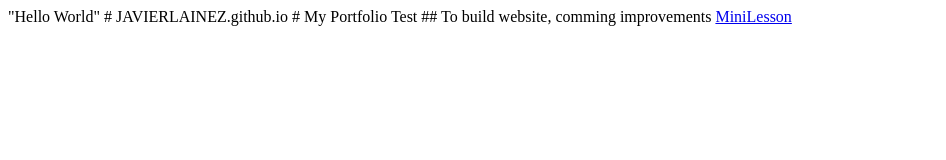
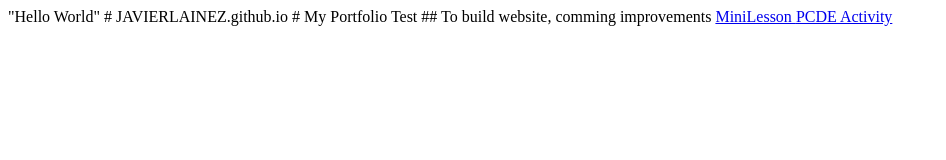
Before and after one commit to JAVIERLAINEZ/JAVIERLAINEZ.github.io, a plain HTML site: page index.html in a window 1280 px wide. Shown: the whole page, without its empty margins (0-946 px from the left). Drawn offline with Linux system fonts and the light colour scheme.

Commit message:
Update index.html

```diff
--- a/index.html
+++ b/index.html
@@ -7,3 +7,4 @@
 ## To build website, comming improvements
 
 <a href="https://github.com/JAVIERLAINEZ/GitHubMiniLesson">MiniLesson  </a>
+<a href="https://javierlainez.github.io/PCDE-Activity-9.1">PCDE Activity </a>
```
